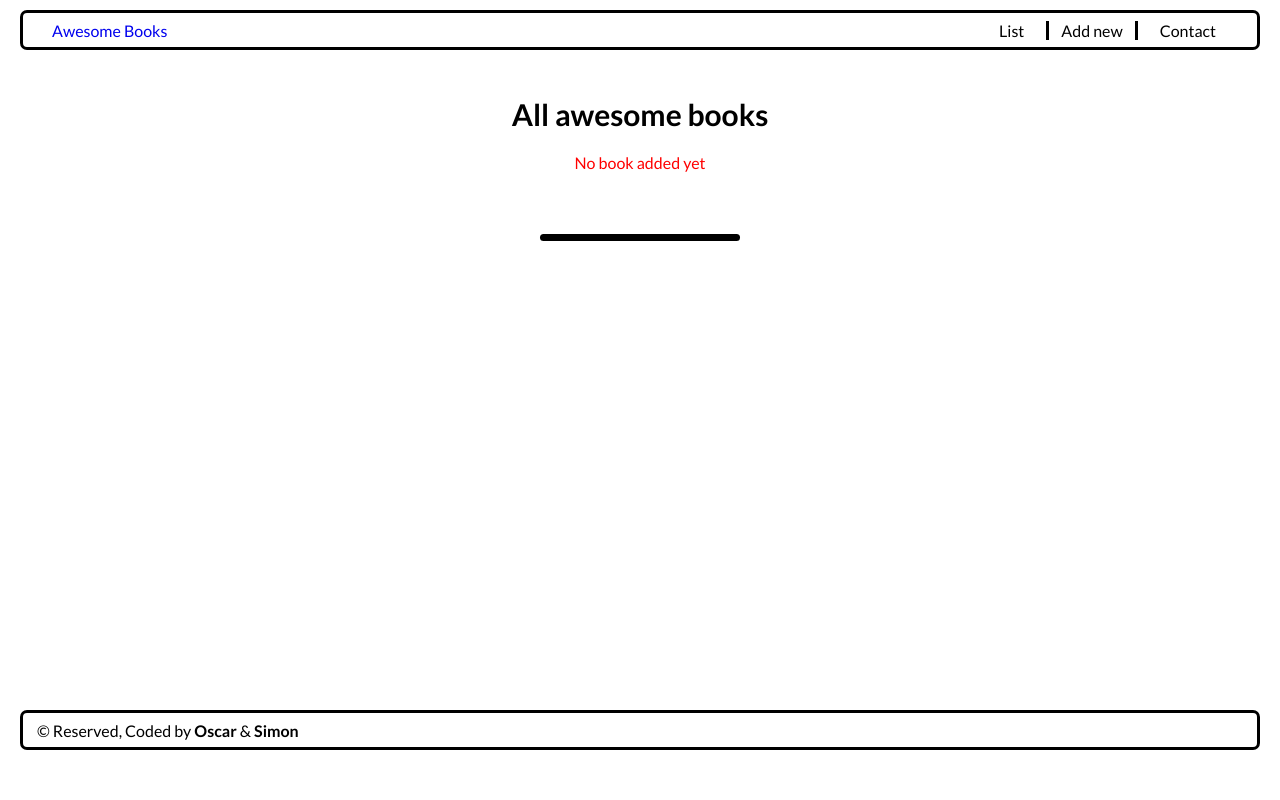
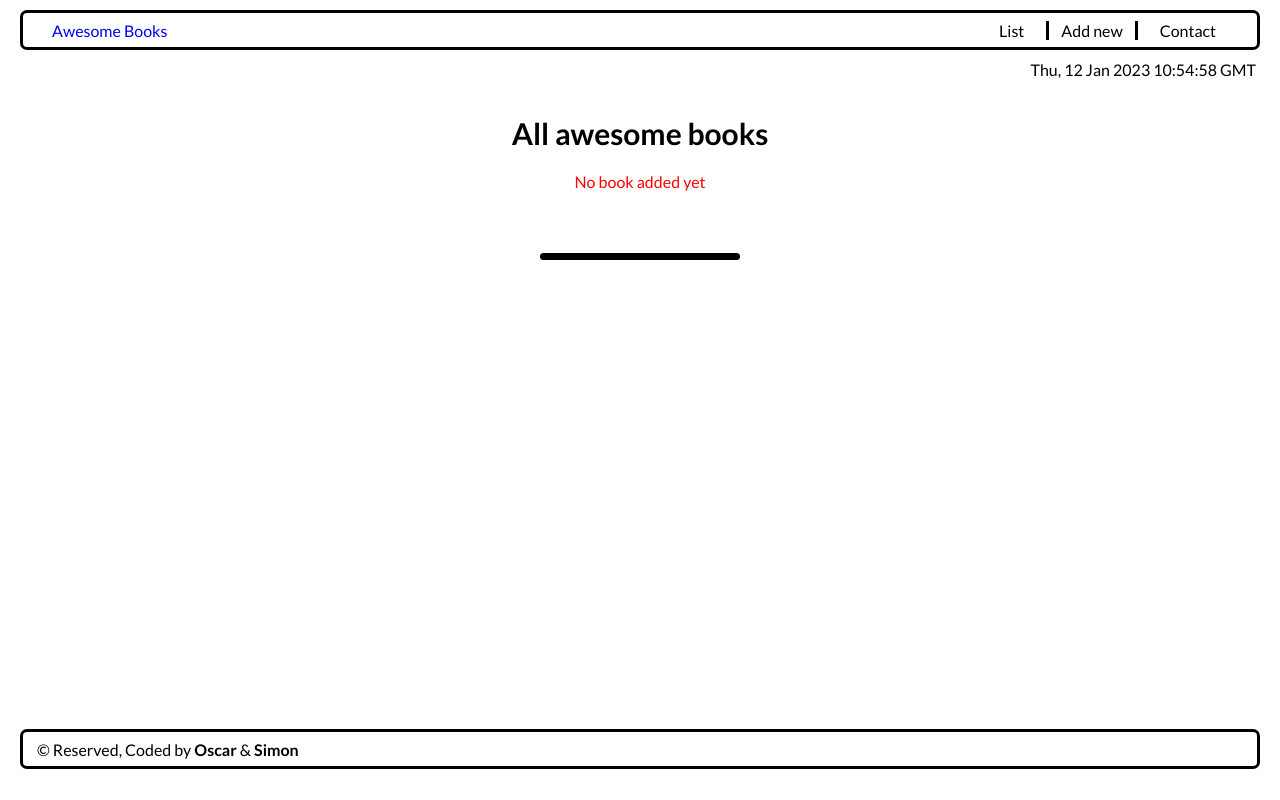
Before and after one commit to BB-Simon/awesome-books, a website: page index.html in a window 1280 px wide. Drawn offline with Linux system fonts and the light colour scheme.

Commit message:
Add interval for time

```diff
--- a/css/styles.css
+++ b/css/styles.css
@@ -54,6 +54,11 @@ h3 {
 #nav-bar nav ul li:nth-child(2) {
   border-left: 3px solid #000000;
   border-right: 3px solid #000000;
+}
+
+#time {
+  text-align: right;
+  padding: 0 24px;
 }
 
 /* Contact Section */
--- a/index.html
+++ b/index.html
@@ -29,6 +29,7 @@
 </header>
   <body>
     <main>
+      <p id="time">time</p>
       <section id="book-container" class="container sections">
        <h1 class="page-title">All awesome books</h1>
         <ul id="book-list" class="list-container"></ul>
--- a/js/index.js
+++ b/js/index.js
@@ -2,12 +2,16 @@ class AwesomeBooksColletions {
   constructor() {
     this.books = JSON.parse(localStorage.getItem('books')) || [];
     this.bookListContainer = document.getElementById('book-list');
+    this.timeContainer = document.getElementById('time');
     this.navItems = document.querySelectorAll('.nav-item');
     this.sections = document.querySelectorAll('.sections');
     this.drawBooksToTheDom();
     this.navItems.forEach((item, index) => {
       item.addEventListener('click', () => this.handleClick(index));
     });
+    setInterval(() => {
+      this.timeContainer.innerText = `${new Date().toUTCString()}`;
+    }, 1000);
   }
 
   handleClick(navIndex) {
```
